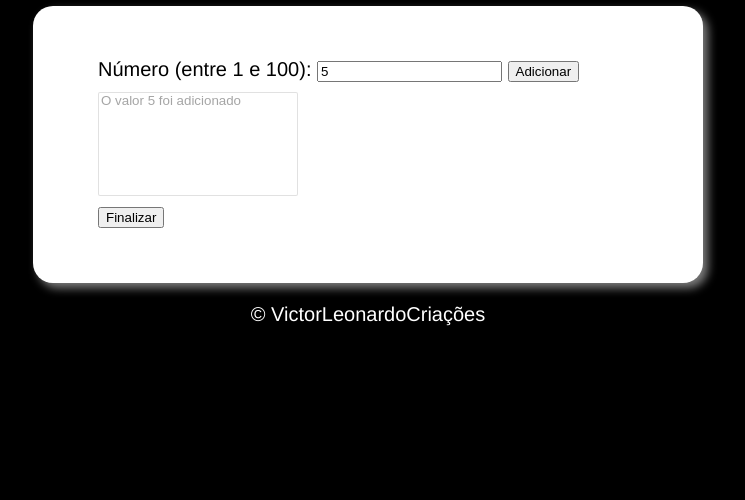
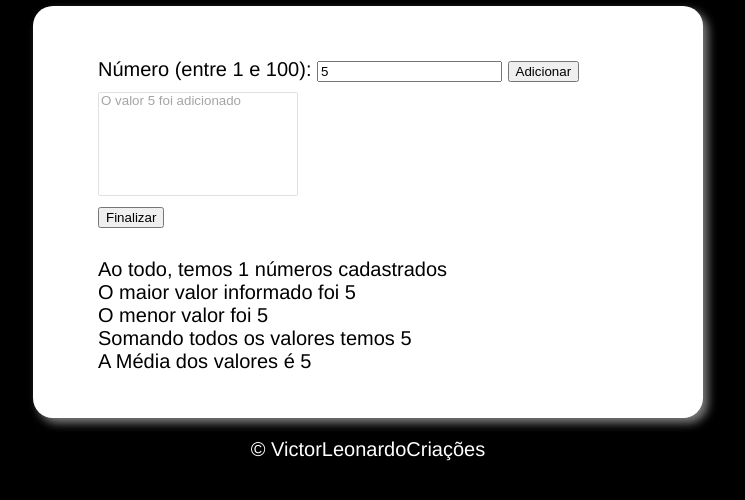
Before and after one commit to VicotrLeonardo/AnalisadorNumeros, a plain HTML site: page index.html in a window 1280 px wide. Both pictures are taken after typing "5" into the empty fields and a click on the button "Adicionar". Shown: the part 194-694 px from the top of the page, without its empty margins (272-1017 px from the left). Drawn offline with Linux system fonts and the light colour scheme.

Commit message:
Projeto Analisador de Números Finalizado

```diff
--- a/index.html
+++ b/index.html
@@ -28,9 +28,10 @@
         </li>
 
         <li><input type="button" class="bloco-botaoFinalizar" value="Finalizar"></li>
-
+        <li>
+          <p class="bloco-paragrafo"></p>
+        </li>
       </ul>
-      <p class="bloco-paragrafo"></p>
     </div>
   </section>
 
--- a/main.js
+++ b/main.js
@@ -1,11 +1,10 @@
 var botaoAdicionar = document.querySelector(".bloco-botaoAdicionar");
 var lista = [];
-var campoTexto = document.querySelector('.bloco-select');
-
+var campoTexto = document.querySelector(".bloco-select");
+var blocotextoResultado = document.querySelector(".bloco-paragrafo");
 botaoAdicionar.addEventListener("click", function () {
-
   function verificar(num, lista) {
-    if ((num < 1 || num > 100) || (lista.indexOf(Number(num)) != -1)) {
+    if (num < 1 || num > 100 || lista.indexOf(Number(num)) != -1) {
       return false;
     } else {
       return true;
@@ -15,10 +14,27 @@ botaoAdicionar.addEventListener("click", function () {
 
   if (verificar(num, lista)) {
     lista.push(num);
+    campoTexto.innerHTML += `<option>O valor ${num} foi adicionado</option>`;
+    lista.sort();
     console.log(lista);
-    campoTexto.innerHTML += `<option>O valor ${num} foi adicionado</option>`
-
-  }else{
+    var MaiorValor = Math.max.apply(null, lista);
+    var MenorValor = Math.min.apply(null, lista);
+    var SomaValores = function () {
+      let soma = 0;
+      for (let i in lista) {
+        soma += lista[i];
+      }
+      return soma;
+    };
+    var MediaValores = function () {
+      var total = SomaValores();
+      var media = total / lista.length;
+      return media;
+    };
+    blocotextoResultado.innerHTML = `Ao todo, temos ${
+      lista.length
+    } números cadastrados <br> O maior valor informado foi ${MaiorValor} <br> O menor valor foi ${MenorValor} <br> Somando todos os valores temos ${SomaValores()} <br> A Média dos valores é ${MediaValores()} `;
+  } else {
     alert("Número Invalido ou já adicionado na lista");
   }
 });
```
